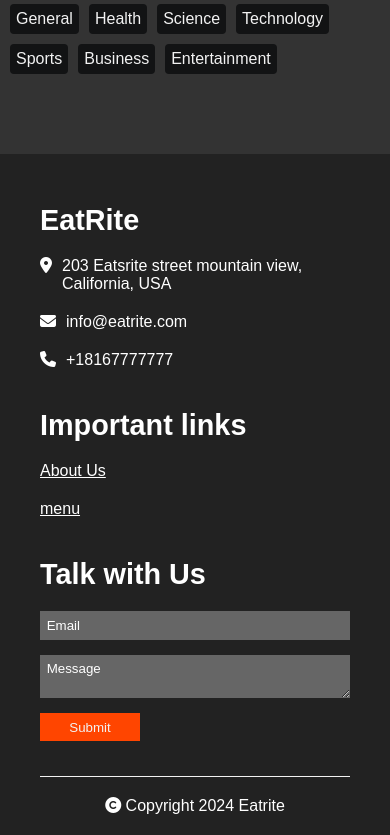
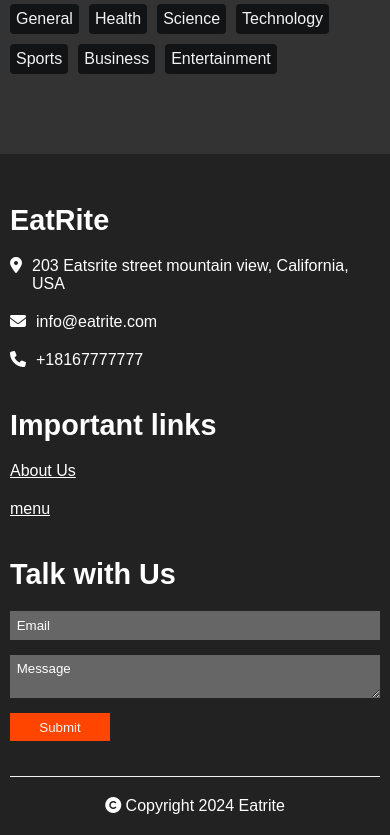
Before and after one commit to Judechuks/eat-rite, a Django app: page / in a window 390 px wide. Shown: the part 2557-3392 px from the top of the page. Run offline with Django 5.2, Linux system fonts and the light colour scheme; data that the repository does not hold is empty.

Commit message:
adjusted the footer's padding

```diff
--- a/static/styles.css
+++ b/static/styles.css
@@ -368,6 +368,9 @@ footer button {
   #about, #menu, #news {
     padding: 50px 10px;
   }
+  footer{
+    padding: 50px 10px 20px;
+  }
   #menu article div, .news-box{
     flex-basis: 100%;
   }
```
